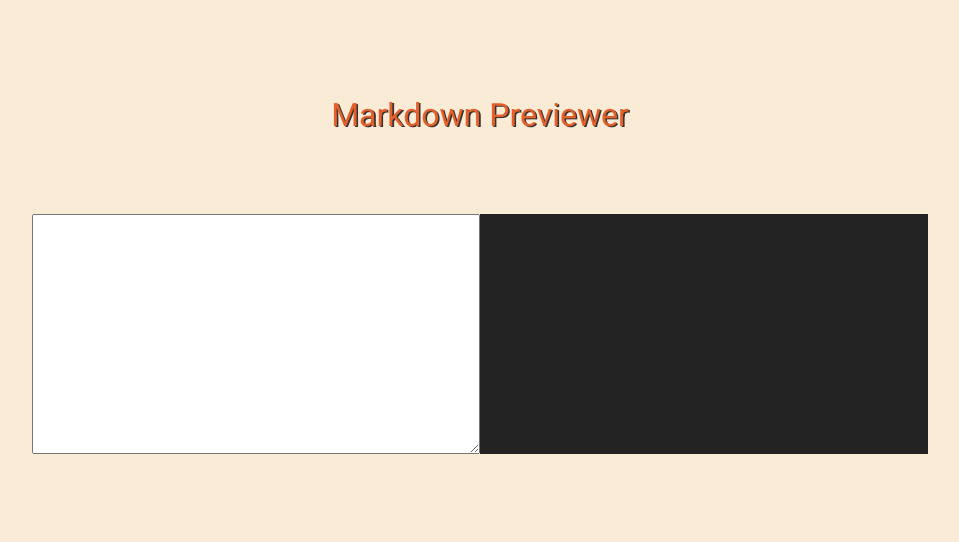
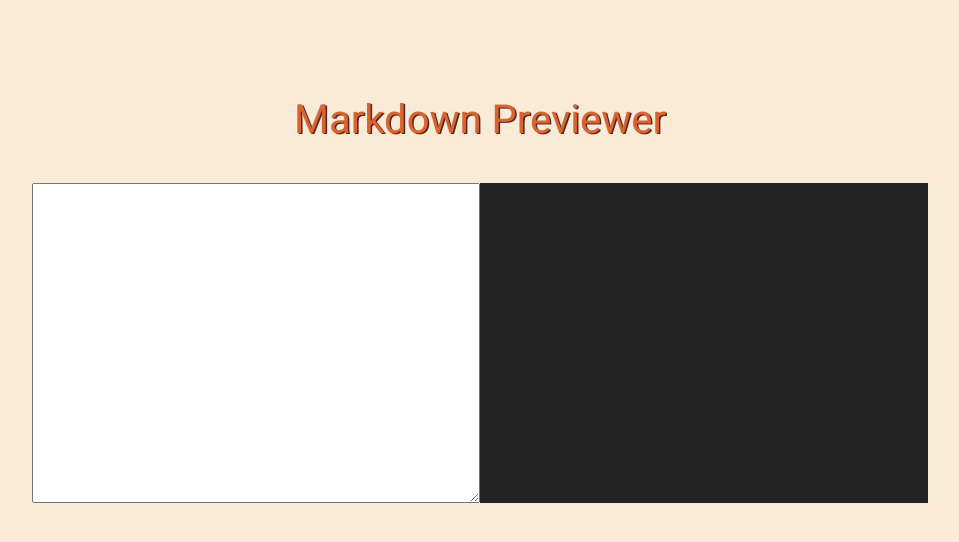
Before and after one commit to turkaytunc/md-prev, a React (Create React App) app: page / in a window 1280 px wide. Shown: the top 542 px of the page, without its empty margins (160-1119 px from the left). Built offline with nearby package versions, Linux system fonts and the light colour scheme; a small style sheet from the web is missing.

Commit message:
update styles

```diff
--- a/src/app.scss
+++ b/src/app.scss
@@ -10,13 +10,13 @@
 }
 
 .app-header {
-  font-size: 4vh;
+  font-size: 5vh;
   color: rgb(228, 96, 43);
   text-shadow: 0.12vw 0.12vh 0 #333;
 }
 
 .md-io-wrapper {
-  padding: 10vh 0;
+  padding: 5vh 0;
   display: grid;
   grid-template-columns: 1fr 1fr;
   align-items: center;
@@ -31,7 +31,7 @@
   }
 
   .md-io-wrapper {
-    padding: 2vh 0;
+    padding-top: 2vh;
     grid-template-columns: 1fr;
   }
 }
--- a/src/components/markdown-input/markdown-input.scss
+++ b/src/components/markdown-input/markdown-input.scss
@@ -1,5 +1,5 @@
 .editor {
-  height: 30vh;
+  height: 40vh;
   width: 35vw;
   text-shadow: none;
   text-align: initial;
--- a/src/components/markdown-preview/markdown-preview.scss
+++ b/src/components/markdown-preview/markdown-preview.scss
@@ -1,7 +1,7 @@
 @import url('https://highlightjs.org/static/demo/styles/railscasts.css');
 
 .preview {
-  height: 30vh;
+  height: 40vh;
   width: 35vw;
   background: #232323;
   overflow-y: scroll;
@@ -10,9 +10,7 @@
   text-shadow: none;
   text-align: initial;
   color: #ddd;
-  padding-left: 2em;
-  padding-top: 1em;
-  padding-bottom: 1em;
+  padding: 1em 0em 1em 1.5em;
 }
 
 @media screen and (max-width: 520px) {
@@ -20,5 +18,6 @@
     height: 50vh;
     width: 100vw;
     padding-left: 0.5em;
+    padding-bottom: 2em;
   }
 }
```
